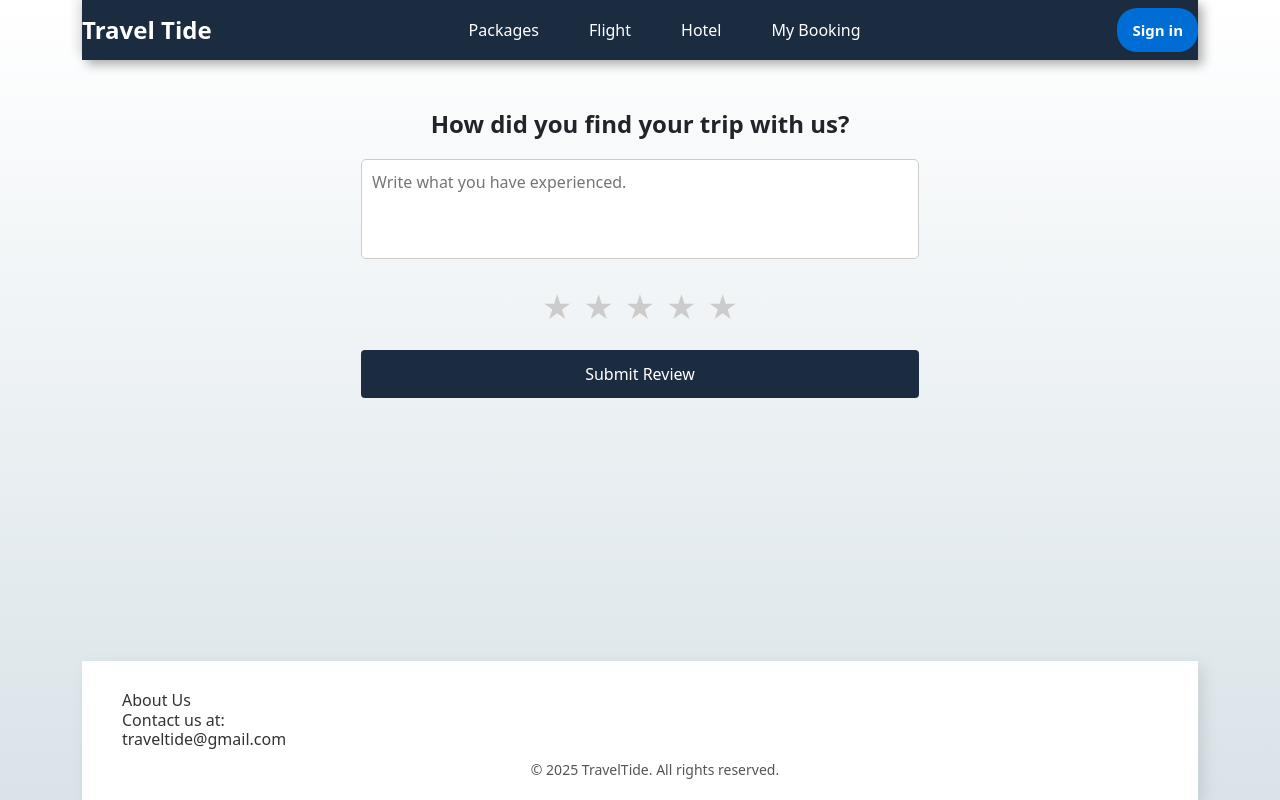
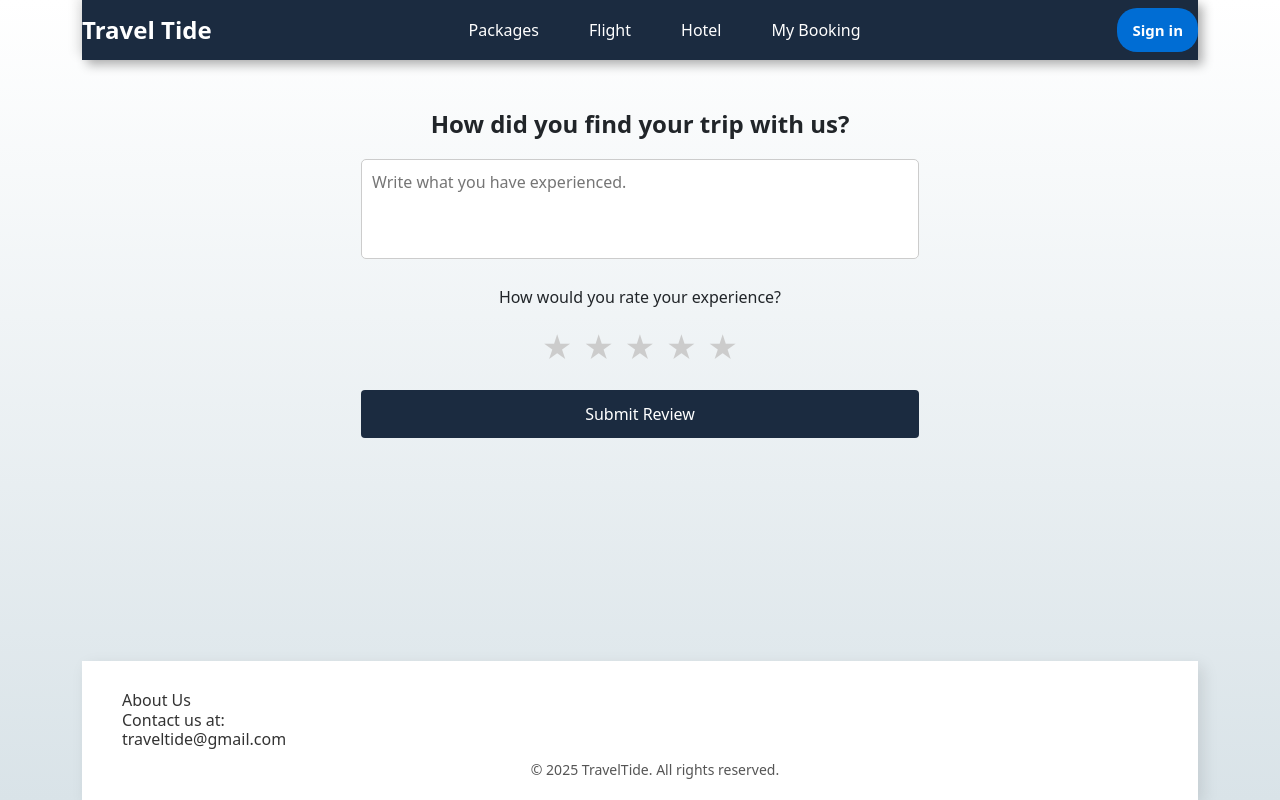
Before and after one commit to omar-alkhader/Travel-Tide, a React (Create React App) app in the folder FrontEnd/: page /review in a window 1280 px wide. Built offline with nearby package versions, Linux system fonts and the light colour scheme.

Commit message:
Update RatingForm.js

```diff
--- a/FrontEnd/src/components/RatingForm.js
+++ b/FrontEnd/src/components/RatingForm.js
@@ -29,7 +29,7 @@ function RatingForm() {
                 onChange={(e) => setReview(e.target.value)}
             ></textarea>
             <div className="review-page-rating">
-
+            <p>How would you rate your experience?</p>
                 <div className="review-page-stars">
                     {[1, 2, 3, 4, 5].map((star) => (
                         <span
```
